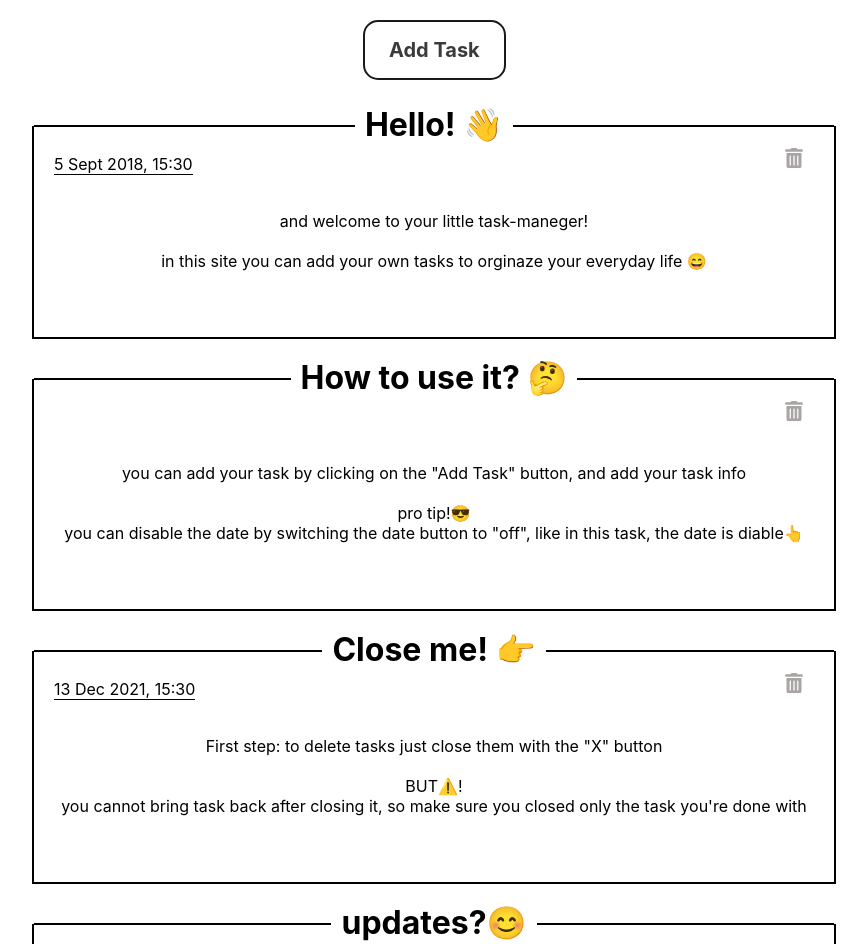
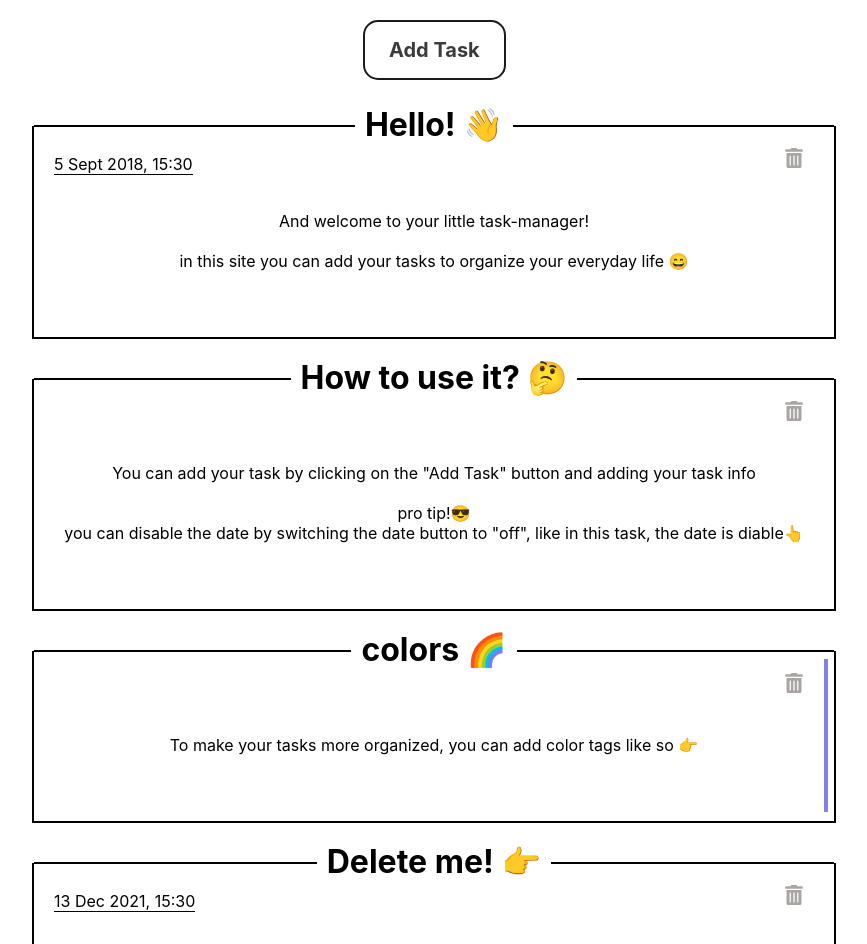
Before and after one commit to InbarDanieli/tasks-manager, a React (Create React App) app: page / in a window 1280 px wide. Shown: the top 944 px of the page, without its empty margins (206-1073 px from the left). Built offline with nearby package versions, Linux system fonts and the light colour scheme.

Commit message:
Edit-description's-text

```diff
--- a/src/App.js
+++ b/src/App.js
@@ -10,26 +10,37 @@ function App() {
   const listitems = [
     {
       task: "Hello! 👋",
-      description: "and welcome to your little task-maneger! \n\n in this site you can add your own tasks to orginaze your everyday life 😄",
+      description: "And welcome to your little task-manager! \n\n in this site you can add your tasks to organize your everyday life 😄",
       date: new Date(2018, 8, 5, 15, 30),
       bordercolor: "transparent"
     },
+
     {
       task: "How to use it? 🤔",
-      description: "you can add your task by clicking on the \"Add Task\" button, and add your task info \n\n pro tip!😎\n you can disable the date by switching the date button to \"off\", like in this task, the date is diable👆",
+      description: "You can add your task by clicking on the \"Add Task\" button and adding your task info \n\n pro tip!😎\n you can disable the date by switching the date button to \"off\", like in this task, the date is diable👆",
       date: new Date(2012, 2, 7, 15, 30),
       removedate: "none",
       bordercolor: "transparent"
     },
+
     {
-      task: "Close me! 👉",
-      description: "First step: to delete tasks just close them with the \"X\" button\n\nBUT⚠️!\n you cannot bring task back after closing it, so make sure you closed only the task you're done with",
+      task: "colors 🌈",
+      description: "To make your tasks more organized, you can add color tags like so 👉",
+      date: new Date(2021, 11, 13, 15, 30),
+      removedate: "none",
+      bordercolor: "blue",
+    },
+
+    {
+      task: "Delete me! 👉",
+      description: "First step: you can delete tasks by clicking on the trash icon\n\nBUT⚠️!\n You cannot bring a task back after you Delete it, so make sure you delete only the task you're done with",
       date: new Date(2021, 11, 13, 15, 30),
       bordercolor: "transparent",
     },
+
     {
-      task: "updates?😊",
-      description: "what you see its only the begining!\nyou can go to my GitHub page (link below👇) to read the updates\n\n Hope you like it!❤️",
+      task: "Updates?😊",
+      description: "What you see is only the beginning!\nYou can go to my GitHub page (link below👇) to read the updates\n\n Hope you like it!❤️",
       date: new Date(2021, 11, 13, 15, 30),
       bordercolor: "transparent",
     },
@@ -65,26 +76,25 @@ function App() {
     setLSitems(taskarr.filter((task, index) => index !== Delindex))
   }
 
-  function ResetApp(){
-    if(window.confirm("WARNING! \n this will delete all your changes"))
-    {
-    localStorage.clear();
-    window.location.reload();
+  function ResetApp() {
+    if (window.confirm("WARNING! \n this will delete all your changes")) {
+      localStorage.clear();
+      window.location.reload();
     }
-    else {return}
+    else { return }
   }
 
   return (
     <div className="App">
       <div>
-      <ButtonPopup fullitem={(task) => {setLSitems(taskarr.concat(task)) }} />
+        <ButtonPopup fullitem={(task) => { setLSitems(taskarr.concat(task)) }} />
       </div>
       <List tasks={taskarr} onDelete={deleteHandler} />
 
       <div className='footer'>
-      <span>created by inbar danieli </span>
-      <a rel="noreferrer"href='https://github.com/InbarDanieli/tasks-manager' target="_blank">git hub page</a>
-      <button onClick={ResetApp}>reset</button>
+        <span>created by inbar danieli </span>
+        <a rel="noreferrer" href='https://github.com/InbarDanieli/tasks-manager' target="_blank">GitHub page</a>
+        <button onClick={ResetApp}>reset</button>
       </div>
 
     </div>
```
